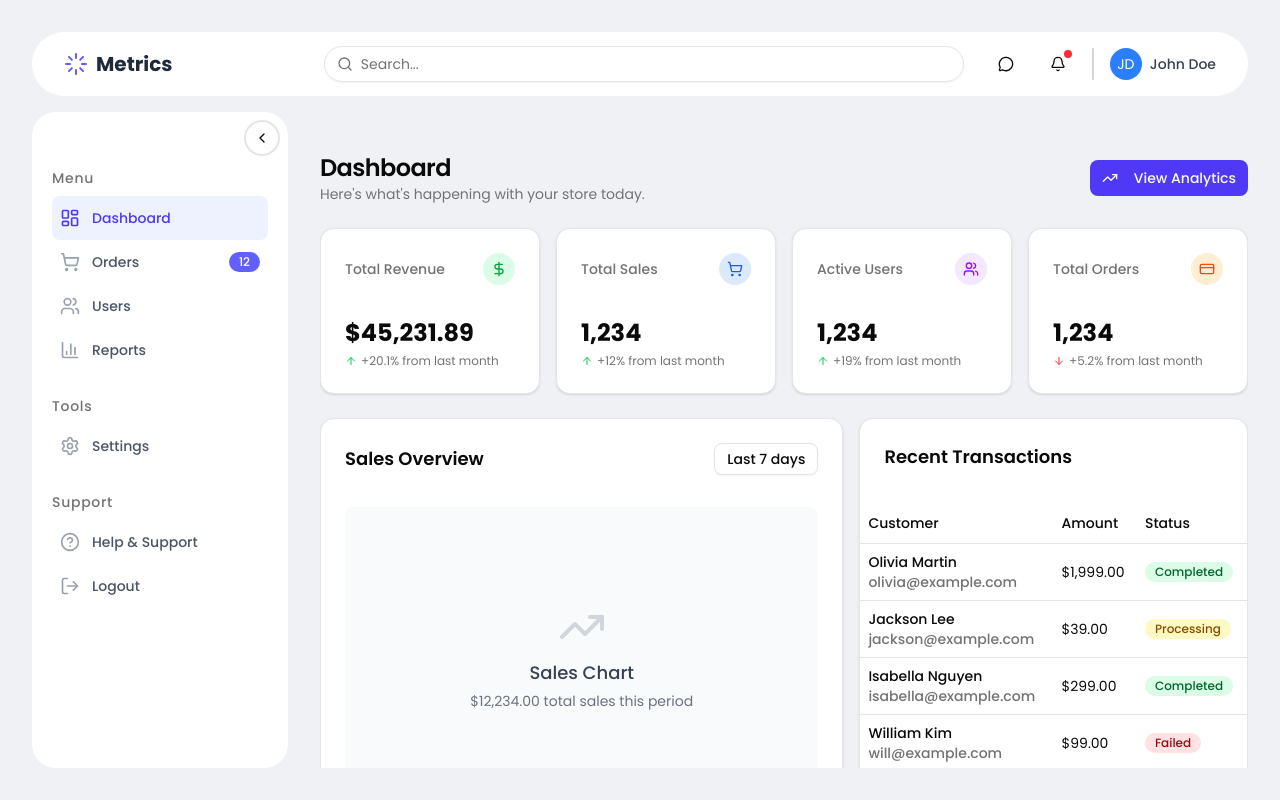
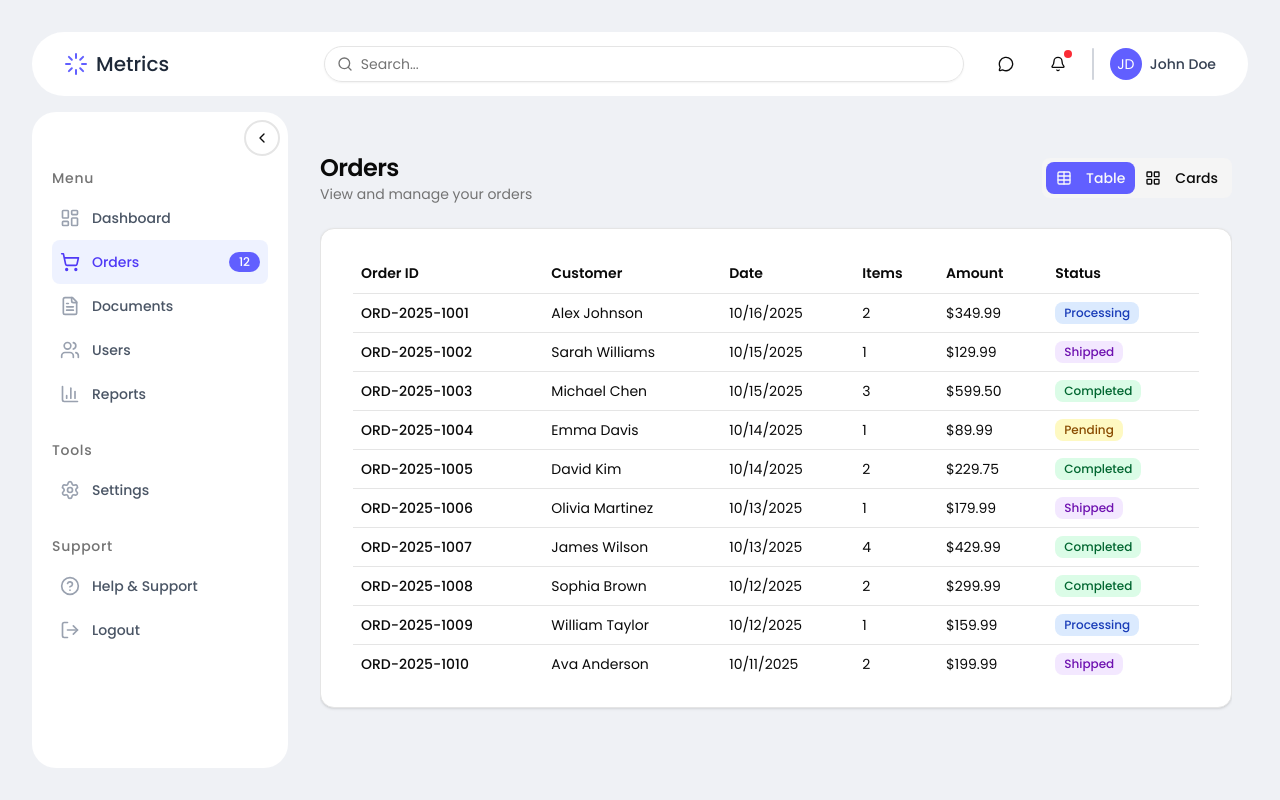
Before and after one commit to Sharoon166/dashboard-pixelz, a React (Vite) app: page /orders in a window 1280 px wide. Before the commit this address led to /dashboard. Built offline with nearby package versions, Linux system fonts and the light colour scheme.

Commit message:
fix: stat cards

```diff
--- a/src/App.jsx
+++ b/src/App.jsx
@@ -4,6 +4,7 @@ import DashboardPage from '@/pages/DashboardPage';
 import UsersPage from '@/pages/UsersPage';
 import ReportsPage from '@/pages/ReportsPage';
 import DocumentsPage from '@/pages/DocumentsPage';
+import OrdersPage from '@/pages/OrdersPage';
 import SettingsPage from '@/pages/SettingsPage';
 import HelpPage from '@/pages/HelpPage';
 
@@ -17,6 +18,7 @@ export default function App() {
           <Route path="users" element={<UsersPage />} />
           <Route path="reports" element={<ReportsPage />} />
           <Route path="documents" element={<DocumentsPage />} />
+          <Route path="orders" element={<OrdersPage />} />
           <Route path="settings" element={<SettingsPage />} />
           <Route path="help" element={<HelpPage />} />
           <Route path="logout" element={<div>Logging out...</div>} />
--- a/src/components/layout/DashboardLayout.jsx
+++ b/src/components/layout/DashboardLayout.jsx
@@ -1,11 +1,15 @@
-import { Outlet } from 'react-router-dom';
+import { Outlet, useLocation } from 'react-router-dom';
+import { AnimatePresence } from 'framer-motion';
 import Navbar from './Navbar';
 import Sidebar from './Sidebar';
 import { ScrollArea } from '../ui/scroll-area';
+import { PageTransition } from './PageTransition';
 
 const DashboardLayout = () => {
+	const location = useLocation();
+
 	return (
-        <div className="flex flex-col gap-4 h-screen bg-[#eff1f5] p-4 sm:p-8 font-poppins">
+		<div className="flex flex-col gap-4 h-screen p-4 sm:p-8 font-poppins">
 			{/* Navbar */}
 			<Navbar />
 
@@ -16,9 +20,13 @@ const DashboardLayout = () => {
 
 				{/* Page Content */}
 				<main className="flex-1 overflow-x-hidden overflow-y-auto pt-6 md:pt-10">
-                    <ScrollArea className="h-full">
+					<ScrollArea className="h-full pr-4">
 						<div className="container mx-auto">
+							<AnimatePresence mode="wait">
+								<PageTransition key={location.pathname}>
 									<Outlet />
+								</PageTransition>
+							</AnimatePresence>
 						</div>
 					</ScrollArea>
 				</main>
--- a/src/components/layout/Navbar.jsx
+++ b/src/components/layout/Navbar.jsx
@@ -17,8 +17,8 @@ const Navbar = () => {
       <div className="flex items-center justify-between h-16 px-4 sm:px-6 lg:px-8">
         {/* Logo */}
         <div className="flex items-center gap-2">
-          <Loader className="h-6 w-6 text-indigo-500" />
-          <h1 className="text-xl font-bold text-gray-800">Metrics</h1>
+            <Loader className="h-6 w-6 text-indigo-500" />
+          <h1 className="text-xl font-medium text-gray-800">Metrics</h1>
         </div>
 
         <div className="flex-1 flex items-center justify-end gap-2">
@@ -45,7 +45,7 @@ const Navbar = () => {
             <DropdownMenu>
               <DropdownMenuTrigger asChild>
                 <button className="flex items-center text-sm rounded-full">
-                  <div className="h-8 w-8 rounded-full bg-blue-500 flex items-center justify-center text-white">
+                  <div className="h-8 w-8 rounded-full bg-indigo-500 flex items-center justify-center text-white">
                     <span>JD</span>
                   </div>
                   <div className="ml-2 hidden md:flex items-center">
--- /dev/null
+++ b/src/components/layout/PageTransition.jsx
@@ -0,0 +1,57 @@
+import { motion } from 'framer-motion';
+import { useEffect, useState } from 'react';
+
+const pageVariants = {
+  initial: {
+    opacity: 0,
+    y: 20,
+    visibility: 'hidden',
+  },
+  in: {
+    opacity: 1,
+    y: 0,
+    visibility: 'visible',
+    transition: {
+      duration: 0.4,
+      ease: 'easeOut',
+      when: 'beforeChildren',
+    }
+  },
+  out: {
+    opacity: 0,
+    y: -20,
+    transition: {
+      duration: 0.2,
+      ease: 'easeIn',
+    },
+    transitionEnd: {
+      visibility: 'hidden',
+    }
+  }
+};
+
+export const PageTransition = ({ children }) => {
+  const [isVisible, setIsVisible] = useState(false);
+
+  // Reset visibility when children change (route changes)
+  useEffect(() => {
+    setIsVisible(false);
+    const timer = setTimeout(() => setIsVisible(true), 10);
+    return () => clearTimeout(timer);
+  }, [children]);
+
+  return (
+    <motion.div
+      initial="initial"
+      animate={isVisible ? "in" : "initial"}
+      exit="out"
+      variants={pageVariants}
+      className="w-full h-full"
+      style={{
+        visibility: isVisible ? 'visible' : 'hidden'
+      }}
+    >
+      {children}
+    </motion.div>
+  );
+};
--- a/src/components/layout/Sidebar.jsx
+++ b/src/components/layout/Sidebar.jsx
@@ -17,7 +17,8 @@ import { Button } from '../ui/button';
 
 const menuItems = [
   { name: 'Dashboard', icon: LayoutDashboard, path: '/dashboard' },
-  { name: 'Orders', icon: ShoppingCart, path: '/documents', badge: '12' },
+  { name: 'Orders', icon: ShoppingCart, path: '/orders', badge: 12 },
+  { name: 'Documents', icon: FileText, path: '/documents' },
   { name: 'Users', icon: Users, path: '/users' },
   { name: 'Reports', icon: BarChart3, path: '/reports' },
 ];
@@ -46,23 +47,21 @@ const NavGroup = ({ title, items, isCollapsed }) => {
           <Link
             key={item.path}
             to={item.path}
-            className={`relative group flex items-center px-2 py-3 text-sm font-medium rounded-md ${
-              location.pathname === item.path
+            className={`relative group flex items-center px-2 py-3 text-sm font-medium rounded-md ${location.pathname === item.path
                 ? 'bg-indigo-50 text-indigo-600'
                 : 'text-gray-600 hover:bg-gray-50 hover:text-gray-900'
-            }`}
+              }`}
           >
             <item.icon
-              className={`mr-3 flex-shrink-0 h-5 w-5 ${
-                location.pathname === item.path
+              className={`mr-3 flex-shrink-0 h-5 w-5 ${location.pathname === item.path
                   ? 'text-indigo-600'
                   : 'text-gray-400 group-hover:text-gray-500'
-              }`}
+                }`}
               aria-hidden="true"
             />
             {!isCollapsed && item.name}
             {item.badge && (isCollapsed ? (
-              <span className="absolute top-2 right-0 size-2 rounded-full bg-indigo-500"/>) : (
+              <span className="absolute top-2 right-0 size-2 rounded-full bg-indigo-500" />) : (
               <span className={cn("ml-auto inline-flex items-center px-2.5 py-0.5 rounded-full text-xs font-medium text-white bg-indigo-500")}>
                 {item.badge}
               </span>)
--- a/src/index.css
+++ b/src/index.css
@@ -123,6 +123,6 @@
   }
 
   body {
-    @apply bg-background text-foreground;
+    @apply bg-[#eff1f5] text-foreground;
   }
 }
--- a/src/pages/DashboardPage.jsx
+++ b/src/pages/DashboardPage.jsx
@@ -9,12 +9,14 @@ import {
   TableHeader,
   TableRow,
 } from '@/components/ui/table';
+import { Badge } from '@/components/ui/badge';
+import { cn } from '@/lib/utils';
 
 const stats = [
   {
     name: 'Total Revenue',
     value: '$45,231.89',
-    change: '+20.1% from last month',
+    change: '+20.1%',
     trend: 'up',
     icon: DollarSign,
     color: 'bg-green-100 text-green-600'
@@ -22,15 +24,15 @@ const stats = [
   {
     name: 'Total Sales',
     value: '1,234',
-    change: '+12% from last month',
-    trend: 'up',
+    change: '-12%',
+    trend: 'down',
     icon: ShoppingCart,
     color: 'bg-blue-100 text-blue-600'
   },
   {
     name: 'Active Users',
     value: '1,234',
-    change: '+19% from last month',
+    change: '+19%',
     trend: 'up',
     icon: Users,
     color: 'bg-purple-100 text-purple-600'
@@ -38,7 +40,7 @@ const stats = [
   {
     name: 'Total Orders',
     value: '1,234',
-    change: '+5.2% from last month',
+    change: '+5.2%',
     trend: 'down',
     icon: CreditCard,
     color: 'bg-orange-100 text-orange-600'
@@ -91,40 +93,45 @@ const transactions = [
 export default function DashboardPage() {
   return (
     <div className="space-y-6">
-      <div className="flex justify-between items-center">
-        <div>
       <h1 className="text-2xl font-semibold tracking-tight">Dashboard</h1>
-          <p className="text-sm text-muted-foreground">Here's what's happening with your store today.</p>
+
+      <div className="grid gap-4 md:grid-cols-2 max-w-3xl">
+        {stats.map((stat) => {
+          const Icon = stat.icon
+          return (
+            <Card key={stat.name} className="hover:shadow-md transition-shadow rounded-3xl">
+              <CardHeader className="flex flex-row items-center justify-between space-y-0 pb-2">
+                <CardTitle className="flex items-center gap-2">
+                  <div className='bg-indigo-100 text-indigo-600 rounded-lg p-2'>
+                    <Icon className='size-7' strokeWidth={2} />
                   </div>
-        <Button className="bg-indigo-600 hover:bg-indigo-700">
-          <TrendingUp className="mr-2 h-4 w-4" /> View Analytics
-        </Button>
-      </div>
-
-      <div className="grid gap-4 md:grid-cols-2 lg:grid-cols-4">
-        {stats.map((stat) => (
-          <Card key={stat.name} className="hover:shadow-md transition-shadow">
-            <CardHeader className="flex flex-row items-center justify-between space-y-0 pb-2">
-              <CardTitle className="text-sm font-medium text-muted-foreground">
+                  <span className='font-semibold'>
                     {stat.name}
+                  </span>
                 </CardTitle>
-              <div className={`p-2 rounded-full ${stat.color}`}>
-                <stat.icon className="h-4 w-4" />
-              </div>
               </CardHeader>
-            <CardContent>
-              <div className="text-2xl font-bold">{stat.value}</div>
-              <div className="flex items-center text-xs text-muted-foreground mt-1">
+              <CardContent className="px-4">
+                <div className="flex items-center gap-2">
+                  <div className="text-3xl font-medium">{stat.value}</div>
+                  <Badge className={cn("font-semibold",{
+                    "bg-green-100 text-green-500": stat.trend == "up",
+                    "bg-red-100 text-red-500": stat.trend == "down"
+                  })}>
                     {stat.trend === 'up' ? (
-                  <ArrowUp className="h-3 w-3 text-green-500 mr-1" />
+                      <ArrowUp />
                     ) : (
-                  <ArrowDown className="h-3 w-3 text-red-500 mr-1" />
+                      <ArrowDown />
                     )}
                     {stat.change}
+                  </Badge>
+                </div>
+                <div className='text-muted-foreground text-sm'>
+                  From last week
                 </div>
               </CardContent>
             </Card>
-        ))}
+          )
+        })}
       </div>
 
       <div className="grid gap-4 md:grid-cols-2 lg:grid-cols-7">
@@ -170,8 +177,7 @@ export default function DashboardPage() {
                     </TableCell>
                     <TableCell>{transaction.amount}</TableCell>
                     <TableCell>
-                      <span className={`inline-flex items-center px-2.5 py-0.5 rounded-full text-xs font-medium ${
-                        transaction.status === 'completed'
+                      <span className={`inline-flex items-center px-2.5 py-0.5 rounded-full text-xs font-medium ${transaction.status === 'completed'
                         ? 'bg-green-100 text-green-800'
                         : transaction.status === 'processing'
                           ? 'bg-yellow-100 text-yellow-800'
--- /dev/null
+++ b/src/pages/OrdersPage.jsx
@@ -0,0 +1,219 @@
+import { useState } from 'react';
+import { Card, CardContent, CardHeader, CardTitle } from '@/components/ui/card';
+import { Table, TableBody, TableCell, TableHead, TableHeader, TableRow } from '@/components/ui/table';
+import { Badge } from '@/components/ui/badge';
+import { Button } from '@/components/ui/button';
+import { Table as TableIcon, LayoutGrid } from 'lucide-react';
+import { cn } from '@/lib/utils';
+
+const orders = [
+  {
+    id: 'ORD-2025-1001',
+    customer: 'Alex Johnson',
+    date: '2025-10-16',
+    status: 'processing',
+    amount: '$349.99',
+    items: 2
+  },
+  {
+    id: 'ORD-2025-1002',
+    customer: 'Sarah Williams',
+    date: '2025-10-15',
+    status: 'shipped',
+    amount: '$129.99',
+    items: 1
+  },
+  {
+    id: 'ORD-2025-1003',
+    customer: 'Michael Chen',
+    date: '2025-10-15',
+    status: 'completed',
+    amount: '$599.50',
+    items: 3
+  },
+  {
+    id: 'ORD-2025-1004',
+    customer: 'Emma Davis',
+    date: '2025-10-14',
+    status: 'pending',
+    amount: '$89.99',
+    items: 1
+  },
+  {
+    id: 'ORD-2025-1005',
+    customer: 'David Kim',
+    date: '2025-10-14',
+    status: 'completed',
+    amount: '$229.75',
+    items: 2
+  },
+  {
+    id: 'ORD-2025-1006',
+    customer: 'Olivia Martinez',
+    date: '2025-10-13',
+    status: 'shipped',
+    amount: '$179.99',
+    items: 1
+  },
+  {
+    id: 'ORD-2025-1007',
+    customer: 'James Wilson',
+    date: '2025-10-13',
+    status: 'completed',
+    amount: '$429.99',
+    items: 4
+  },
+  {
+    id: 'ORD-2025-1008',
+    customer: 'Sophia Brown',
+    date: '2025-10-12',
+    status: 'completed',
+    amount: '$299.99',
+    items: 2
+  },
+  {
+    id: 'ORD-2025-1009',
+    customer: 'William Taylor',
+    date: '2025-10-12',
+    status: 'processing',
+    amount: '$159.99',
+    items: 1
+  },
+  {
+    id: 'ORD-2025-1010',
+    customer: 'Ava Anderson',
+    date: '2025-10-11',
+    status: 'shipped',
+    amount: '$199.99',
+    items: 2
+  }
+];
+
+const getStatusVariant = (status) => {
+  switch (status) {
+    case 'completed':
+      return 'bg-green-100 text-green-800';
+    case 'processing':
+      return 'bg-blue-100 text-blue-800';
+    case 'shipped':
+      return 'bg-purple-100 text-purple-800';
+    case 'pending':
+      return 'bg-yellow-100 text-yellow-800';
+    default:
+      return 'bg-gray-100 text-gray-800';
+  }
+};
+
+const OrderCard = ({ order }) => (
+  <Card className="hover:shadow-md transition-shadow">
+    <CardHeader className="pb-2">
+      <div className="flex justify-between items-start">
+        <div>
+          <h3 className="font-medium">{order.id}</h3>
+          <p className="text-sm text-muted-foreground">{order.customer}</p>
+        </div>
+        <Badge className={getStatusVariant(order.status)}>
+          {order.status.charAt(0).toUpperCase() + order.status.slice(1)}
+        </Badge>
+      </div>
+    </CardHeader>
+    <CardContent className="pt-0">
+      <div className="grid grid-cols-2 gap-4 text-sm">
+        <div>
+          <p className="text-muted-foreground">Date</p>
+          <p>{new Date(order.date).toLocaleDateString()}</p>
+        </div>
+        <div>
+          <p className="text-muted-foreground">Items</p>
+          <p>{order.items} {order.items === 1 ? 'item' : 'items'}</p>
+        </div>
+        <div className="col-span-2">
+          <p className="text-muted-foreground">Amount</p>
+          <p className="font-medium">{order.amount}</p>
+        </div>
+      </div>
+    </CardContent>
+  </Card>
+);
+
+export default function OrdersPage() {
+  const [viewMode, setViewMode] = useState('table');
+
+  return (
+    <div className="space-y-6">
+      <div className="flex flex-col sm:flex-row justify-between items-start sm:items-center gap-4">
+        <div>
+          <h1 className="text-2xl font-semibold tracking-tight">Orders</h1>
+          <p className="text-sm text-muted-foreground">View and manage your orders</p>
+        </div>
+        <div className="flex items-center space-x-2">
+          <div className="inline-flex items-center justify-center rounded-md bg-muted p-1">
+            <Button
+              variant={viewMode === 'table' ? 'default' : 'ghost'}
+              size="sm"
+              onClick={() => setViewMode('table')}
+              className={cn("h-8 px-2",{
+                "bg-indigo-500 hover:bg-indigo-500": viewMode === 'table',
+              })}
+            >
+              <TableIcon className="h-4 w-4 mr-2" />
+              <span className="sr-only md:not-sr-only">Table</span>
+            </Button>
+            <Button
+              variant={viewMode === 'card' ? 'default' : 'ghost'}
+              size="sm"
+              onClick={() => setViewMode('card')}
+              className={cn("h-8 px-2",{
+                "bg-indigo-500 hover:bg-indigo-500": viewMode === 'card',
+              })}
+            >
+              <LayoutGrid className="h-4 w-4 mr-2" />
+              <span className="sr-only md:not-sr-only">Cards</span>
+            </Button>
+          </div>
+        </div>
+      </div>
+
+      <Card>
+        <CardContent className={cn("!px-8",viewMode === 'card' ? 'pt-6' : 'p-0')}>
+          {viewMode === 'table' ? (
+            <Table className="max-w-full">
+              <TableHeader>
+                <TableRow className="*:font-semibold">
+                  <TableHead>Order ID</TableHead>
+                  <TableHead>Customer</TableHead>
+                  <TableHead>Date</TableHead>
+                  <TableHead>Items</TableHead>
+                  <TableHead>Amount</TableHead>
+                  <TableHead>Status</TableHead>
+                </TableRow>
+              </TableHeader>
+              <TableBody>
+                {orders.map((order) => (
+                  <TableRow key={order.id}>
+                    <TableCell className="font-medium">{order.id}</TableCell>
+                    <TableCell>{order.customer}</TableCell>
+                    <TableCell>{new Date(order.date).toLocaleDateString()}</TableCell>
+                    <TableCell>{order.items}</TableCell>
+                    <TableCell>{order.amount}</TableCell>
+                    <TableCell>
+                      <Badge className={getStatusVariant(order.status)}>
+                        {order.status.charAt(0).toUpperCase() + order.status.slice(1)}
+                      </Badge>
+                    </TableCell>
+                  </TableRow>
+                ))}
+              </TableBody>
+            </Table>
+          ) : (
+            <div className="grid grid-cols-1 md:grid-cols-2 lg:grid-cols-3 gap-3">
+              {orders.map((order) => (
+                <OrderCard key={order.id} order={order} />
+              ))}
+            </div>
+          )}
+        </CardContent>
+      </Card>
+    </div>
+  );
+}
```
Lines whose indentation alone changed are shown as unchanged.
